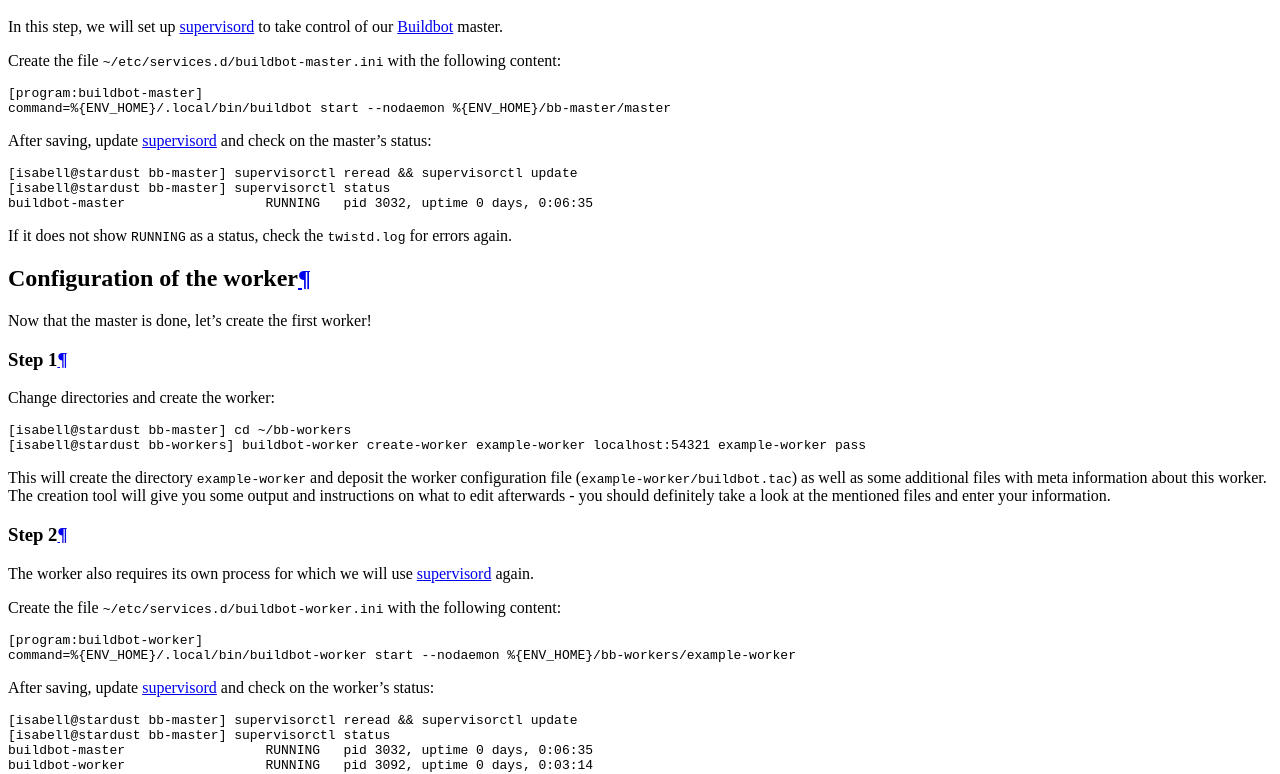
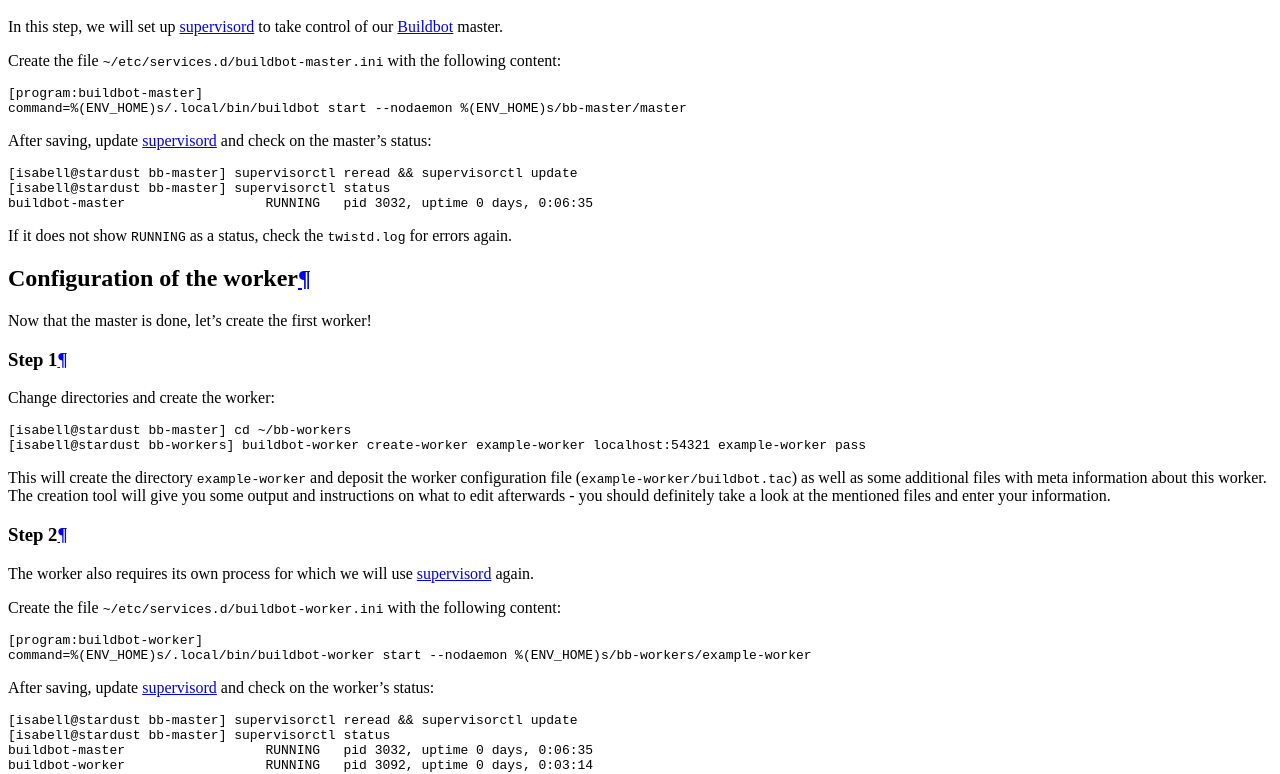
Before and after one commit to Uberspace/lab, a Sphinx documentation site: the page built from source/guide_buildbot.rst, in a window 1280 px wide and 1400 px high, scrolled down 3424 px. Shown: the part 159-933 px from the top of the window. Built offline with Sphinx 7.4.7 and the Read the Docs theme 2.0.0, drawn with Linux system fonts in a browser that asks for light colours.

```diff
--- a/source/guide_buildbot.rst
+++ b/source/guide_buildbot.rst
@@ -133,7 +133,7 @@ Create the file ``~/etc/services.d/buildbot-master.ini`` with the following cont
 ::
 
  [program:buildbot-master]
- command=%{ENV_HOME}/.local/bin/buildbot start --nodaemon %{ENV_HOME}/bb-master/master
+ command=%(ENV_HOME)s/.local/bin/buildbot start --nodaemon %(ENV_HOME)s/bb-master/master
 
 After saving, update supervisord_ and check on the master's status:
 
@@ -173,7 +173,7 @@ Create the file ``~/etc/services.d/buildbot-worker.ini`` with the following cont
 ::
 
  [program:buildbot-worker]
- command=%{ENV_HOME}/.local/bin/buildbot-worker start --nodaemon %{ENV_HOME}/bb-workers/example-worker
+ command=%(ENV_HOME)s/.local/bin/buildbot-worker start --nodaemon %(ENV_HOME)s/bb-workers/example-worker
 
 After saving, update supervisord_ and check on the worker's status:
 
```
